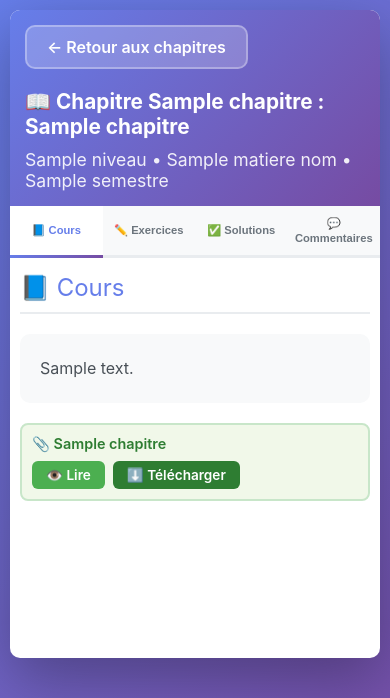
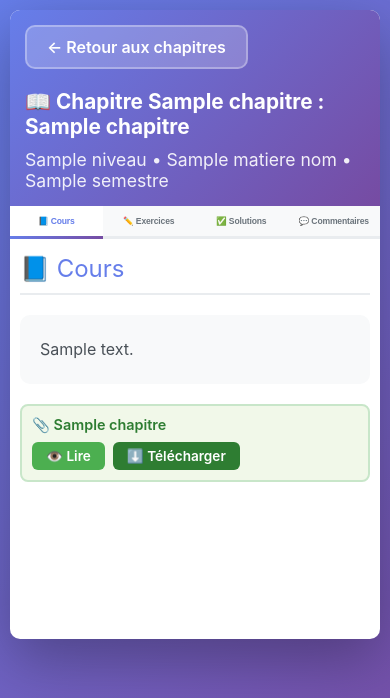
Before and after one commit to maodok595-ai/Etude-line, a FastAPI app: template templates/chapitre_detail.html in a window 390 px wide. Shown: the top 698 px of the page. Run offline with FastAPI, Linux system fonts and the light colour scheme; the template is opened without the code that fills it: most values are stand-ins (such as "Sample title", 1, 10 or a date in 2020).

Commit message:
Adjust spacing and font size for better display of tab titles
Update `templates/chapitre_detail.html` to modify flexbox gap, padding, font-size, and white-space properties for tab buttons to ensure proper display of text across various screen sizes and resolutions.

Replit-Commit-Author: Agent
Replit-Commit-Session-Id: 8c0ed31c-857f-450e-bc4c-f0aeefe0f448
Replit-Commit-Checkpoint-Type: intermediate_checkpoint
Replit-Commit-Event-Id: 1b2ea239-a5e4-4ea8-8662-aef1eccb53cd
Replit-Commit-Screenshot-Url: https://storage.googleapis.com/screenshot-production-us-central1/d40a0c5c-8630-4717-9681-3edacc3c5654/8c0ed31c-857f-450e-bc4c-f0aeefe0f448/SPG1nTv

```diff
--- a/templates/chapitre_detail.html
+++ b/templates/chapitre_detail.html
@@ -73,22 +73,22 @@
 
         .tabs-container {
             display: flex;
+            gap: 0;
         }
 
         .tab-button {
             flex: 1;
-            padding: 15px 5px;
+            padding: 15px 1px;
             background: transparent;
             border: none;
-            font-size: 0.9em;
+            font-size: clamp(0.45em, 2.2vw, 0.9em);
             font-weight: 600;
             color: #6c757d;
             cursor: pointer;
             transition: all 0.3s;
             position: relative;
-            line-height: 1.3;
-            white-space: normal;
-            word-wrap: break-word;
+            white-space: nowrap;
+            letter-spacing: -0.02em;
         }
 
         .tab-button:hover {
@@ -305,8 +305,7 @@
             }
 
             .tab-button {
-                padding: 12px 3px;
-                font-size: 0.8em;
+                padding: 12px 0.5px;
             }
 
             .content-container {
@@ -316,8 +315,7 @@
 
         @media (max-width: 480px) {
             .tab-button {
-                padding: 10px 2px;
-                font-size: 0.75em;
+                padding: 10px 0px;
             }
 
             .header {
@@ -330,20 +328,6 @@
 
             .content-container {
                 padding: 15px 10px;
-            }
-        }
-
-        @media (max-width: 400px) {
-            .tab-button {
-                padding: 10px 1px;
-                font-size: 0.7em;
-            }
-        }
-
-        @media (max-width: 360px) {
-            .tab-button {
-                padding: 8px 1px;
-                font-size: 0.66em;
             }
         }
     </style>
```
Also changed, not shown: 1 other file.
